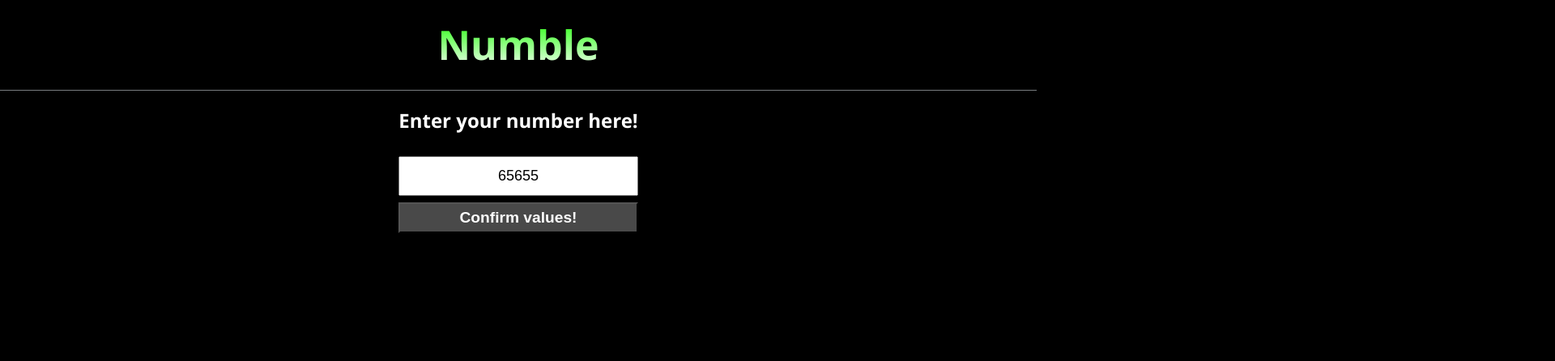
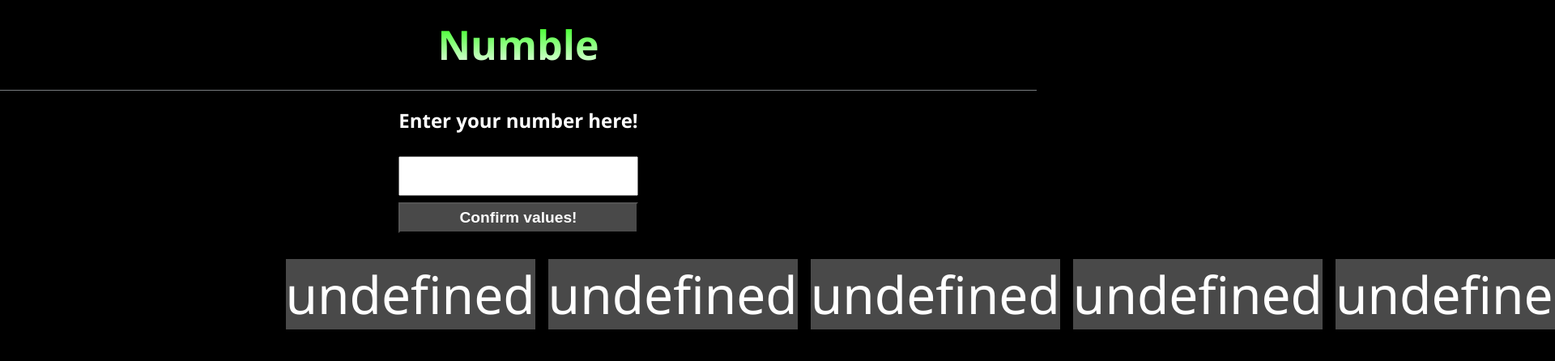
Before and after one commit to AlejandroCRG1/ProjectJS, a plain HTML site: page index.html in a window 1280 px wide. Both pictures are taken after a click on the button "Confirm values!". Shown: the top 446 px of the page at 81% size, 1920 px wide, since content can reach past the window. Drawn offline with Linux system fonts and the light colour scheme.

Commit message:
Comparing and populating logic done, finish ending

```diff
--- a/index.html
+++ b/index.html
@@ -4,7 +4,7 @@
     <meta charset="UTF-8">
     <meta http-equiv="X-UA-Compatible" content="IE=edge">
     <meta name="viewport" content="width=device-width, initial-scale=1.0">
-    <title>WORDLE</title>
+    <title>NUMBLE</title>
     <link rel="stylesheet" href="styles.css">
 </head>
 <body>
@@ -13,11 +13,10 @@
     </header>
     <div class="input-container">
         <label for="number"><h2>Enter your number here!</h2></label>
-        <input type="text" name="number" id="number" maxlength="5" value="65655">
+        <input type="text" name="number" id="number" maxlength="5">
         <button onclick="createLine()">Confirm values!</button>
     </div>
-    <div class="square-containers">
-    </div>
+    <div class="square-containers"></div>
     <script src="index.js"></script>
 </body>
 </html>
--- a/index.js
+++ b/index.js
@@ -2,26 +2,34 @@ let divContainer = document.getElementsByClassName("square-containers")[0];
 let divLines, divSquares;
 
 let input = document.getElementById("number");
+
 let triesCount = 0;
 let startPoint = 0;
-let answer = getAnswer();
+let answer = getRandom();
 
-function createLine(arrStatus) {
+function createLine() {
+    let userAnswer = sendAnswer()
+    let arrStatus = userAnswer[0]
+    let arrInput = userAnswer[1]
+    let correct = true
+    if (triesCount < 6) {
+        console.log(arrStatus)
         divLines = document.createElement("div");
         divLines.classList.add("square-lines");
-    console.log(divLines)
+        console.log(divLines);
 
-    for (let i = 0; i < 6; i++) {
+        for (let i = 0; i < 5; i++) {
             divSquares = document.createElement("div");
             divSquares.classList.add("squares");
+            divSquares.innerHTML = arrInput[i]
 
-        if (arrStatus[i] == "right") {
+            if (arrStatus[i] === "right") {
                 divSquares.classList.add("right");
             }
-        if (arrStatus[i] == "present") {
+            if (arrStatus[i] === "present") {
                 divSquares.classList.add("present");
             }
-        if (arrStatus[i] == "wrong") {
+            if (arrStatus[i] === "wrong") {
                 divSquares.classList.add("wrong");
             }
 
@@ -29,17 +37,29 @@ function createLine(arrStatus) {
         }
 
         divContainer.appendChild(divLines);
+
+        for (let i = 0; i < 5; i++) {
+            if (arrStatus[i] != 'right') {
+                correct = false
+            }
+        }
+
+        if (correct) {
+            triesCount = 5
+            alert("YOU WON BRUDDA")
+        }
+    }
+    else alert("YOU LOST BRUDDA")
+    triesCount++
 }
 
 function checkNumbers(answer, input, index) {
     let res = "wrong";
     if (answer.includes(input)) {
         res = "present";
-        console.log("present")
     }
     for (let i = 0; i < answer.length; i++) {
         if (input == answer[i] && i == index) {
-            console.log("right")
             res = "right";
         }
     }
@@ -47,27 +67,26 @@ function checkNumbers(answer, input, index) {
 }
 
 function sendAnswer() {
-    if (triesCount <= 6){
-        triesCount++
+    let arrStatus = [];
     let arrInput = getInput();
-        console.log(arrInput);
-        let arrStatus = [];
     for (let i = 0; i < 5; i++) {
         let status = checkNumbers(answer, arrInput[i], i)
         arrStatus.push(status);
     }
-    }
+    console.log(arrStatus)
+    return [arrStatus, arrInput]
 }
 
 function getInput() {
     let arrInput = input.value.split("");
+    input.innerHTML = ""
     for (let i = 0; i < arrInput.length; i++) {
         arrInput[i] = parseInt(arrInput[i])
     }
     return arrInput
 }
 
-function getAnswer() {
+function getRandom() {
     let arrNumbers = [];
     for (let i = 0; i < 5; i++) {
         if (i === 0) {
--- a/styles.css
+++ b/styles.css
@@ -27,7 +27,7 @@ span {
 
 .square-containers {
     margin-top: 2em;
-    width: 575px;
+    width: auto;
     height: 575px;
     display: flex;
     gap: 1em;
@@ -36,8 +36,8 @@ span {
 }
 
 .square-lines {
-    width: 100%;
-    height: 100%;
+    width: 575px;
+    height: 1/6%;
     display: flex;
     justify-content: space-around;
     gap: 1em;
```
Lines whose indentation alone changed are shown as unchanged.
